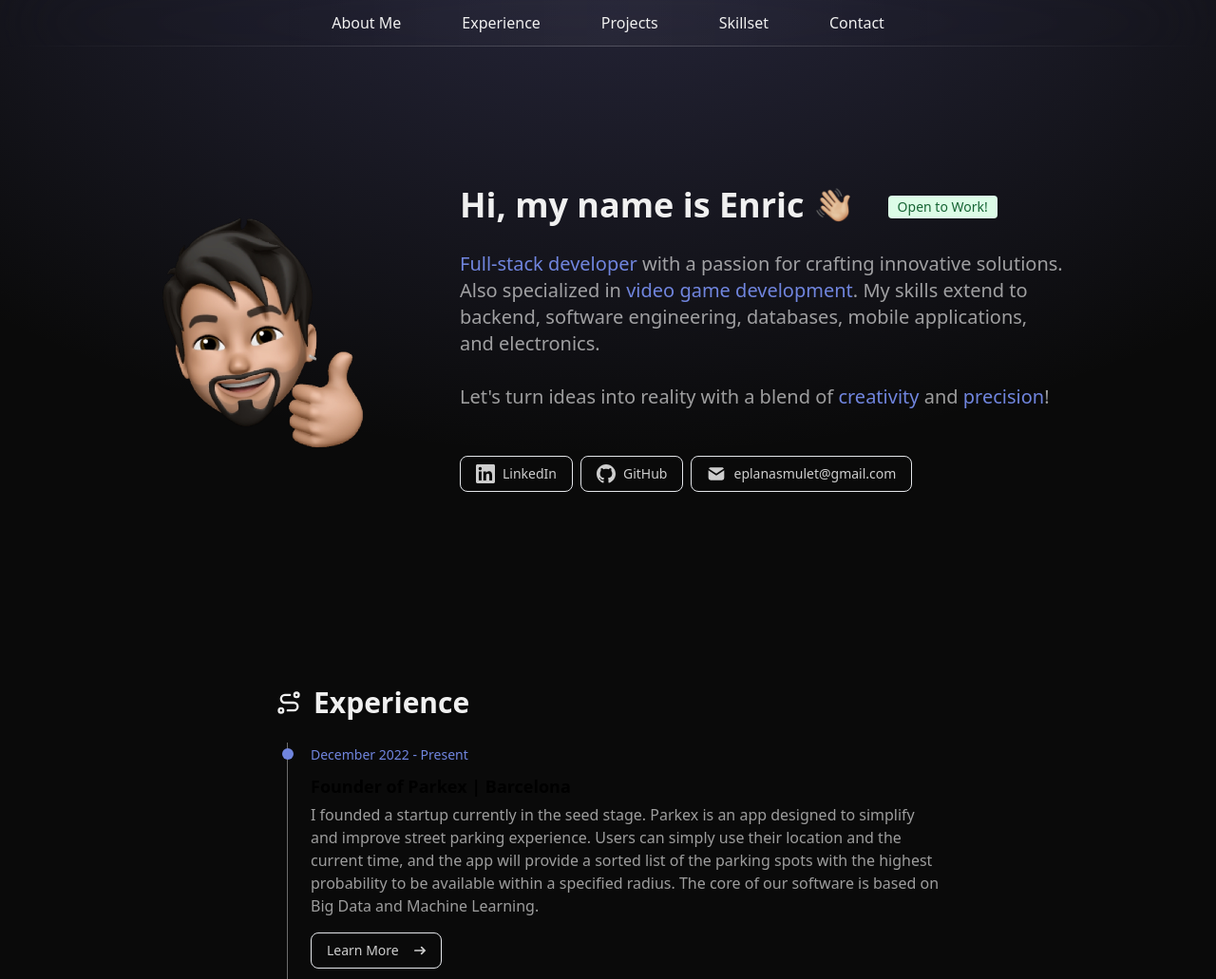
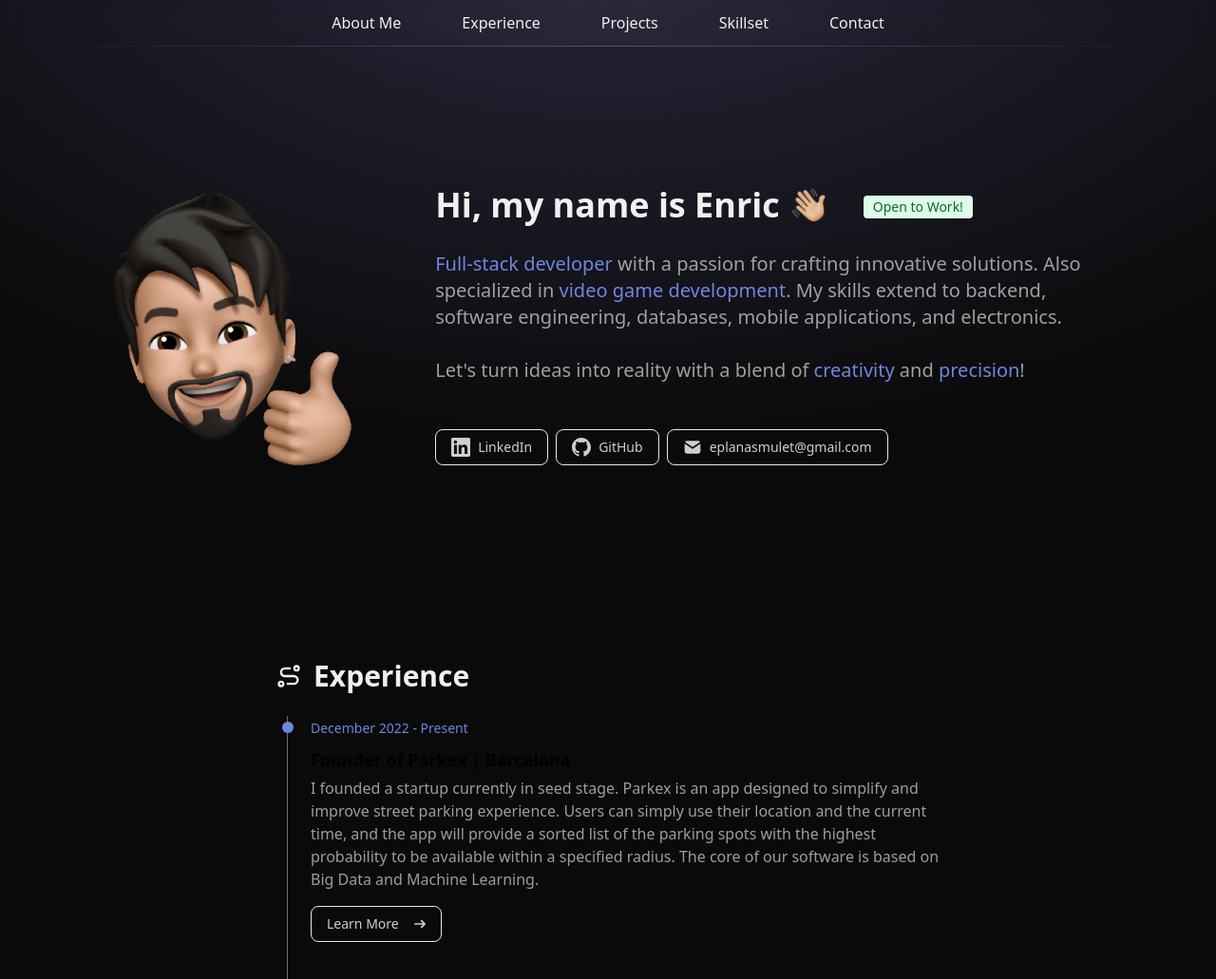
Before and after one commit to EnricPlanasMulet/web-portfolio, an Astro site: page / in a window 1280 px wide. Shown: the top 1031 px of the page at 95% size. Built offline with nearby package versions, Linux system fonts and the light colour scheme; Astro itself is replaced by a stand-in of ours.

Commit message:
FIX: PNG Emoji

```diff
--- a/src/components/Experience.astro
+++ b/src/components/Experience.astro
@@ -5,7 +5,7 @@ const EXPERIENCIE = [
     date: "December 2022 - Present",
     title: "Founder of Parkex | Barcelona",
     description:
-      "I founded a startup currently in the seed stage. Parkex is an app designed to simplify and improve street parking experience. Users can simply use their location and the current time, and the app will provide a sorted list of the parking spots with the highest probability to be available within a specified radius. The core of our software is based on Big Data and Machine Learning.",
+      "I founded a startup currently in seed stage. Parkex is an app designed to simplify and improve street parking experience. Users can simply use their location and the current time, and the app will provide a sorted list of the parking spots with the highest probability to be available within a specified radius. The core of our software is based on Big Data and Machine Learning.",
     link: "https://enricplanasmulet.github.io/ParkexWeb/",
   },
   {
--- a/src/components/Hero.astro
+++ b/src/components/Hero.astro
@@ -2,8 +2,8 @@
 import Button from "./Button.astro";
 ---
 
-<div class="w-full p-1 mt-48 flex flex-row gap-16 items-center">
-  <img src="/iosEmoji.jpg" class="size-72" />
+<div class="w-full p-1  flex flex-row gap-16 items-center">
+  <img src="/emojiFace.png" class="size-72 mr-6" />
   <div class="flex flex-col flex-wrap w-full gap-7">
     <div class="flex flex-row flex-wrap items-center">
       <h1 class="text-4xl font-semibold text-[--white]">
--- a/src/pages/index.astro
+++ b/src/pages/index.astro
@@ -10,7 +10,7 @@ import Experience from "../components/Experience.astro";
   <main>
     <NavBar />
     <div class="flex flex-col items-center gap-48">
-      <section id="AboutMe" class="max-w-[750px] lg:max-w-[1024px]">
+      <section id="AboutMe" class="max-w-[600x] lg:max-w-[1050px]  mt-48">
         <Hero />
       </section>
       <section id="Experience" class="max-w-[600px] lg:max-w-[700px]">
```
Also changed, not shown: public/emojiFace.png (added).
